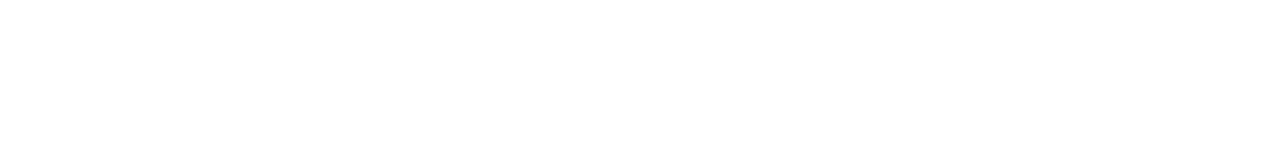
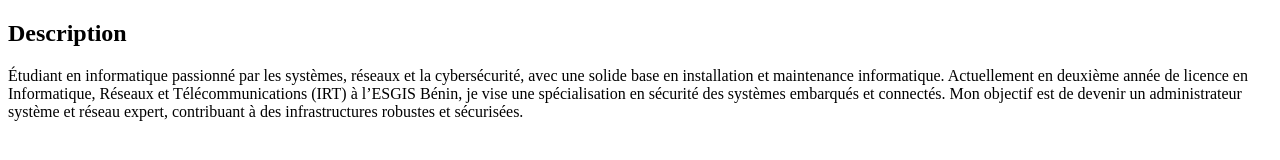
Before and after one commit to akimossvilla/mon-cv, a plain HTML site: page index.html in a window 1280 px wide. Drawn offline with Linux system fonts and the light colour scheme.

Commit message:
mise en place de la section description

```diff
--- a/index.html
+++ b/index.html
@@ -7,6 +7,9 @@
     <link rel="stylesheet" href="style.css">
 </head>
 <body>
-
+    <section id="description">
+        <h2>Description</h2>
+        <p>Étudiant en informatique passionné par les systèmes, réseaux et la cybersécurité, avec une solide base en installation et maintenance informatique. Actuellement en deuxième année de licence en Informatique, Réseaux et Télécommunications (IRT) à l’ESGIS Bénin, je vise une spécialisation en sécurité des systèmes embarqués et connectés. Mon objectif est de devenir un administrateur système et réseau expert, contribuant à des infrastructures robustes et sécurisées.</p>
+    </section>
 </body>
 </html>
```
